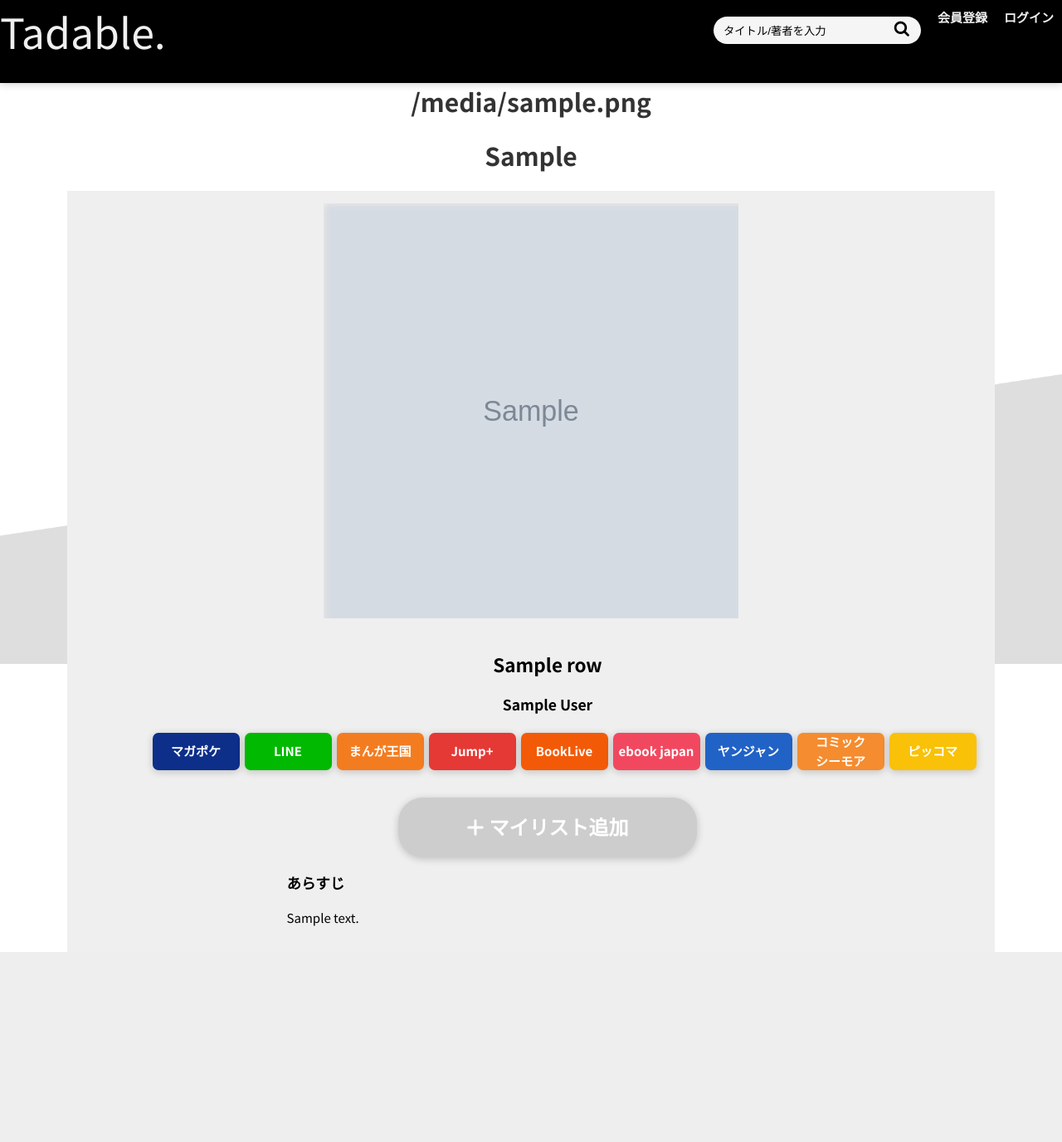
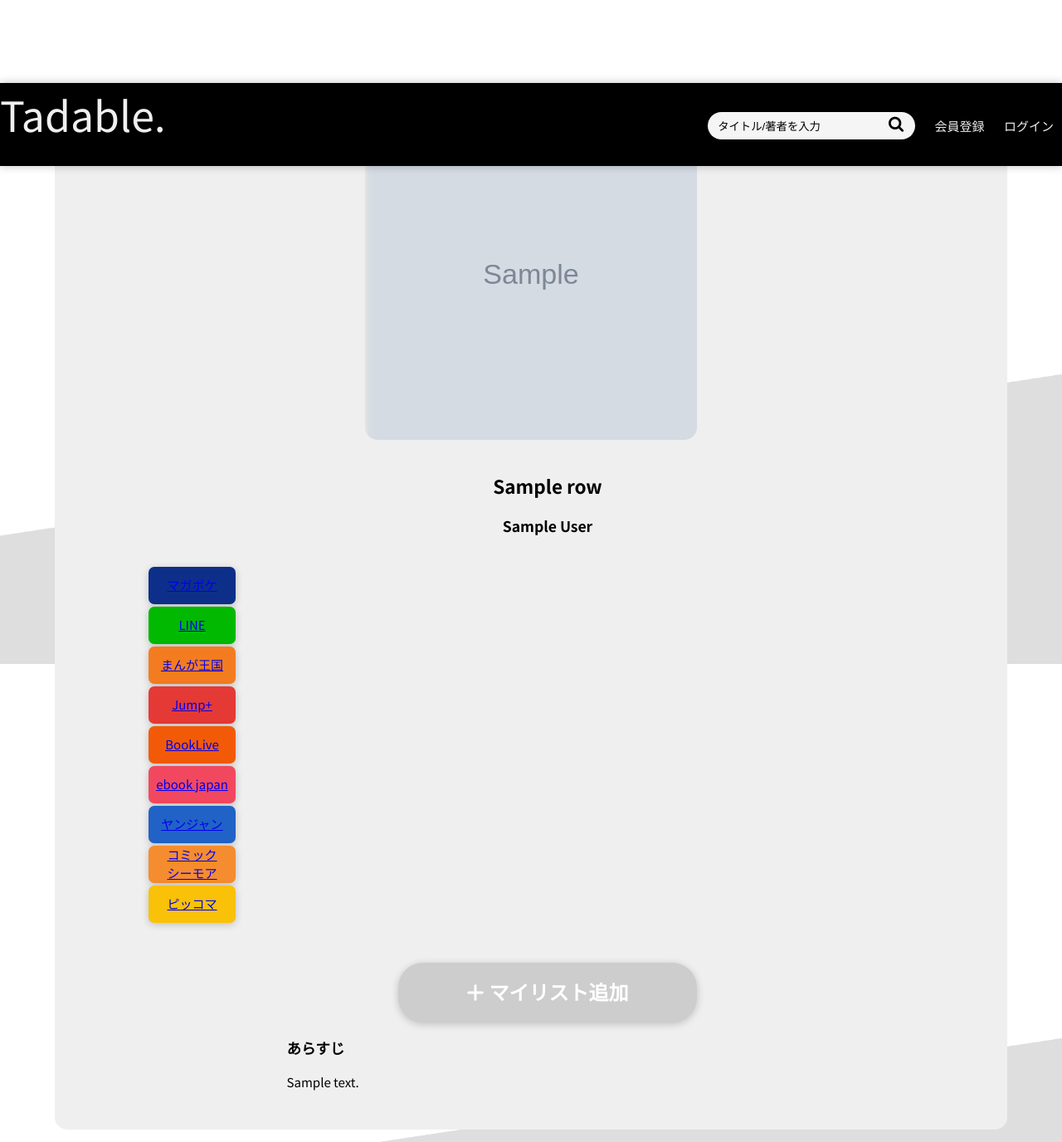
Before and after one commit to ReiSasajima/white-tshirt, a Flask app: template templates/detail.html in a window 1280 px wide. Shown: the whole page at 83% size. Before the commit the page ends 1147 px from the top, so only its background shows below. Run offline with Flask 2, Linux system fonts and the light colour scheme; the template is opened without the code that fills it: most values are stand-ins (such as "Sample title", 1, 10 or a date in 2020); grey boxes marked "Sample" are stand-in pictures; some libraries are stand-ins or nearby versions.

Commit message:
fix imagesize

```diff
--- a/static/css/detail.css
+++ b/static/css/detail.css
@@ -3,8 +3,8 @@ Base style
 */
 body{
     font-family: 'Noto Sans JP',"Helvetica Neue", "Helvetica", "Hiragino Sans", "Hiragino Kaku Gothic ProN", "Arial", "Yu Gothic", "Meiryo", sans-serif;
-    font-size: 15px;
-    line-height: 1.5;
+    /* font-size: 15px; */
+    /* line-height: 1.5; */
     color: #333;
     background-color: black;            /* 背景色 */
     background-image: url("../images/スクリーンショット\ 2022-09-12\ 21.38.31\ 1.png"); /* 画像 */
@@ -19,11 +19,6 @@ html { scroll-behavior: smooth;}
   width: 100%;
   height: 80px;
 }
-
-/* 検索結果の見出し */
-.poster{
-  text-align: center;
-}
 /* タイトル */
 h1{
   text-align: center;
@@ -33,10 +28,16 @@ h1{
   /* display: flex; */
   background-color: #efefef;
   width: 85%;
+  border-radius: 15px;
   color: black;
   text-align: center;
-  margin: 0 auto;
-  padding: 1em;
+  /* 上の余白 */
+  margin-top: 100px;
+  /* 左右中央配置 */
+  margin-left: auto;
+  margin-right: auto;
+  /* margin: 02 auto; */
+  padding: 2em;
 }
 
 /* 表紙のcss */
@@ -44,14 +45,15 @@ h1{
   position: relative;
   margin: 0 auto;
   display: flex;
-  width:500px;
-  height:500px;
+  width:400px;
+  height:400px;
+  border-radius: 15px;
   overflow: hidden;
 }
 .img > .blur {
   filter: blur(5px);
-  width: 505px;
-  height: 505px;
+  width: 405px;
+  height: 405px;
   object-fit: cover;
   border: 3px solid rgba(0, 0, 0, 0.1);
 }
@@ -90,7 +92,7 @@ h1{
   display:flex;
   margin-bottom:2em;
 }
-ul{
+/* ul{
   display: flex;
   margin-top: 0;
   margin-bottom: 0;
@@ -104,7 +106,7 @@ ul a{
 li{
   list-style-type: none;
   font-weight: bold;
-}
+} */
 .icon{
   width: 7em;
   height: 3em;
--- a/templates/detail.html
+++ b/templates/detail.html
@@ -7,18 +7,16 @@
 <!-- <link rel="stylesheet" href="../static/css/sanitize.css"> -->
 <link rel="stylesheet" href="../static/css/detail.css">
 <!-- <link rel="stylesheet" href="../static/css/register.css"> -->
-
 <!-- <link rel="stylesheet" href="../static/css/style.css"> -->
 
 {% endblock %}
 {% block main %}
 <!-- ヘッダー部分の余白 -->
-<div class="margin"></div>
-
+<!-- <div class="margin"></div> -->
 <!-- ヒットしなければ以下のコードを実行 -->
-<h1 class="poster">{{ poster }}</h1>
+<!-- <h1 class="poster">{{ poster }}</h1> -->
 <!-- ヒットすれば以下のコードを実行 -->
-<h1 class="poster">{{ book_list }}</h1>
+<!-- <h1 class="poster">{{ book_list }}</h1> -->
 
 <section>
 {% for row in book_detail %}
```
